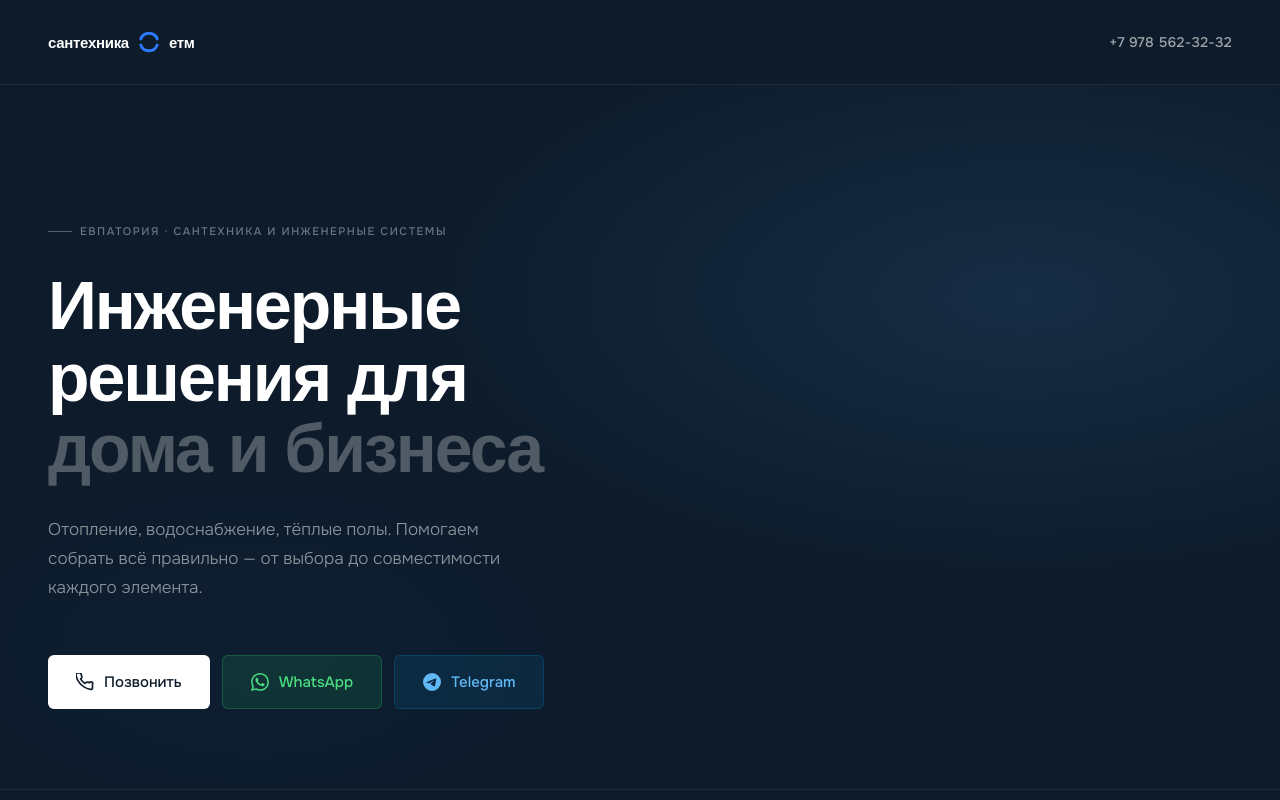
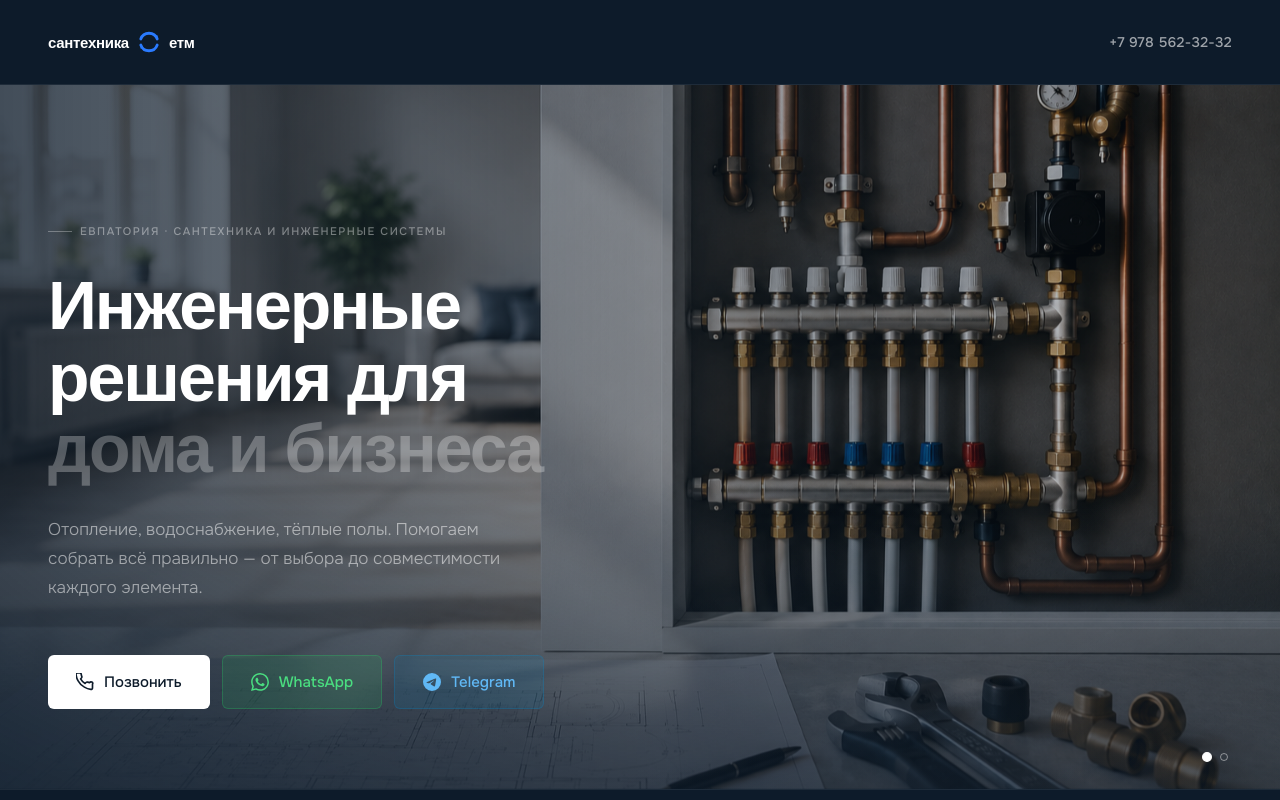
Before and after one commit to abkerimov123-collab/santehnika-etm, a Next.js app: page / in a window 1280 px wide. Shown: the top 800 px of the page. Built offline with nearby package versions, Linux system fonts and the light colour scheme; a web font is replaced by a local one.

Commit message:
Add hero image carousel with crossfade (6.5s interval)
Co-Authored-By: Claude Sonnet 4.6 <noreply@anthropic.com>

```diff
--- /dev/null
+++ b/app/HeroCarousel.tsx
@@ -0,0 +1,46 @@
+'use client'
+
+import { useState, useEffect } from 'react'
+
+const slides = [
+  { src: '/hero-1.png', pos: 'center' },
+  { src: '/hero-2.png', pos: 'center 30%' },
+]
+
+export default function HeroCarousel() {
+  const [current, setCurrent] = useState(0)
+
+  useEffect(() => {
+    const timer = setInterval(() => {
+      setCurrent(c => (c + 1) % slides.length)
+    }, 6500)
+    return () => clearInterval(timer)
+  }, [])
+
+  return (
+    <div className="hero-carousel">
+      {slides.map((slide, i) => (
+        <div
+          key={slide.src}
+          className="hero-slide"
+          style={{
+            backgroundImage: `url(${slide.src})`,
+            backgroundPosition: slide.pos,
+            opacity: i === current ? 1 : 0,
+          }}
+        />
+      ))}
+      <div className="hero-overlay" />
+      <div className="carousel-dots">
+        {slides.map((_, i) => (
+          <button
+            key={i}
+            className={`carousel-dot${i === current ? ' active' : ''}`}
+            onClick={() => setCurrent(i)}
+            aria-label={`Слайд ${i + 1}`}
+          />
+        ))}
+      </div>
+    </div>
+  )
+}
--- a/app/globals.css
+++ b/app/globals.css
@@ -74,13 +74,53 @@ header {
   align-items: flex-end;
   overflow: hidden;
 }
-.hero-bg {
+/* HERO CAROUSEL */
+.hero-carousel {
+  position: absolute;
+  inset: 0;
+  overflow: hidden;
+}
+.hero-slide {
+  position: absolute;
+  inset: 0;
+  background-size: cover;
+  background-repeat: no-repeat;
+  transition: opacity 1.5s ease;
+  will-change: opacity;
+}
+.hero-overlay {
   position: absolute;
   inset: 0;
   background:
-    radial-gradient(ellipse 70% 60% at 80% 30%, rgba(30,60,90,0.55) 0%, transparent 70%),
-    radial-gradient(ellipse 50% 50% at 20% 80%, rgba(15,35,60,0.4) 0%, transparent 65%);
+    linear-gradient(to right, rgba(13,27,42,0.78) 0%, rgba(13,27,42,0.48) 52%, rgba(13,27,42,0.22) 100%),
+    linear-gradient(to top,   rgba(13,27,42,0.60) 0%, transparent 44%);
   pointer-events: none;
+}
+.carousel-dots {
+  position: absolute;
+  bottom: 28px;
+  right: 52px;
+  display: flex;
+  gap: 9px;
+  z-index: 3;
+}
+.carousel-dot {
+  width: 8px;
+  height: 8px;
+  border-radius: 50%;
+  border: 1.5px solid rgba(255,255,255,0.45);
+  background: transparent;
+  cursor: pointer;
+  padding: 0;
+  transition: all 0.35s;
+}
+.carousel-dot.active {
+  background: #ffffff;
+  border-color: #ffffff;
+  transform: scale(1.25);
+}
+.carousel-dot:hover {
+  border-color: rgba(255,255,255,0.75);
 }
 .hero-content {
   position: relative;
--- a/app/page.tsx
+++ b/app/page.tsx
@@ -1,4 +1,5 @@
 import dynamic from 'next/dynamic'
+import HeroCarousel from './HeroCarousel'
 
 const YandexMap = dynamic(() => import('./YandexMap'), { ssr: false })
 
@@ -75,7 +76,7 @@ export default function Home() {
 
       {/* HERO */}
       <section className="hero">
-        <div className="hero-bg" />
+        <HeroCarousel />
         <div className="hero-content">
           <div className="hero-label">Евпатория · сантехника и инженерные системы</div>
           <h1>
```
Also changed, not shown: public/hero-1.png (added), 1 other file (tests, documents, lock files or other folders).
